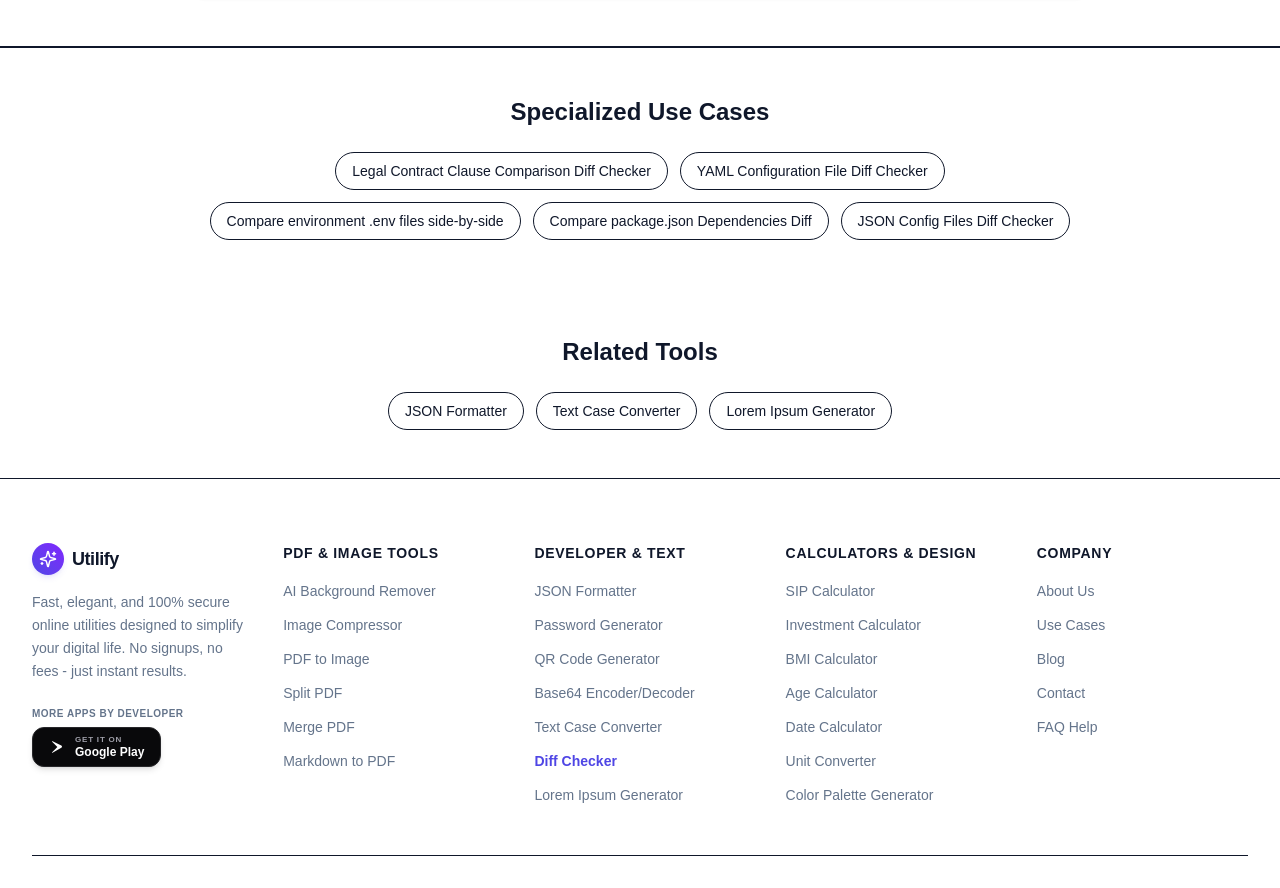
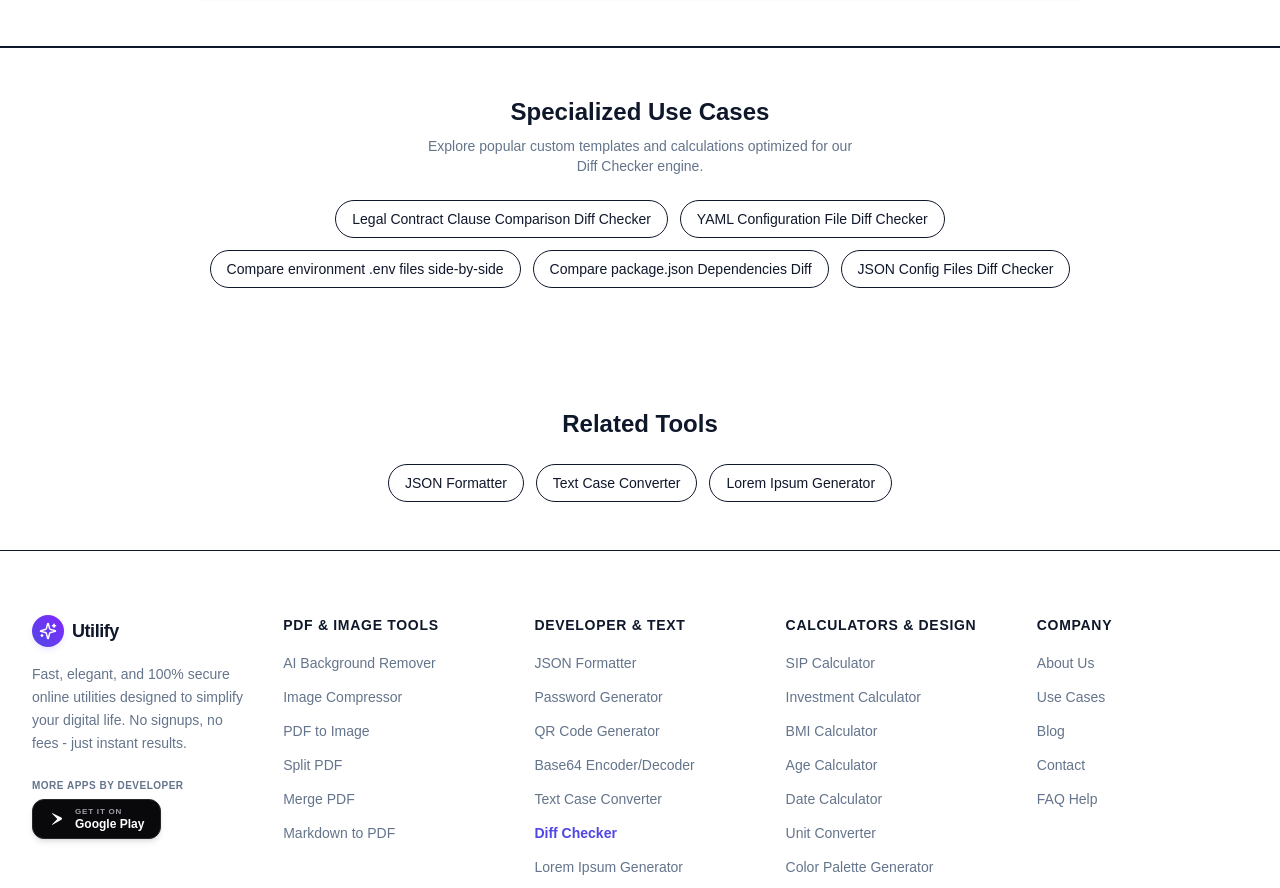
Before and after one commit to vaibhavdeshmukhdeveloper/the-utilify, a Next.js app: page /diff-checker in a window 1280 px wide. Shown: the part 2968-3856 px from the top of the page. Built offline with nearby package versions, Linux system fonts and the light colour scheme.

Commit message:
perf(pSEO): limit parent-tool use cases list to 6 and route search queries to index

```diff
--- a/src/app/use-cases/UseCasesListClient.tsx
+++ b/src/app/use-cases/UseCasesListClient.tsx
@@ -5,13 +5,23 @@
 import { Card, CardHeader, CardTitle, CardDescription } from "@/components/ui/card";
 import { Sparkles, ArrowRight, Search, X, Layers, FileText, PiggyBank, Activity, FileJson, Palette, Clock } from "lucide-react";
 import { useCases } from "@/lib/use-cases-data";
+import { useSearchParams } from "next/navigation";
 
 export default function UseCasesListClient() {
+  const searchParams = useSearchParams();
   const [activeCategory, setActiveCategory] = useState("All");
   const [query, setQuery] = useState("");
   const searchInputRef = useRef<HTMLInputElement>(null);
 
   const categories = ["All", "PDF", "Image", "Finance", "Health", "Developer", "Design", "Productivity"];
+
+  // Set query from URL search parameters on load
+  useEffect(() => {
+    const search = searchParams?.get("search");
+    if (search) {
+      setQuery(search);
+    }
+  }, [searchParams]);
 
   // Focus search input when pressing "/"
   useEffect(() => {
--- a/src/app/use-cases/page.tsx
+++ b/src/app/use-cases/page.tsx
@@ -2,6 +2,7 @@
 import { Footer } from "@/components/Footer";
 import { Sparkles } from "lucide-react";
 import { Metadata } from "next";
+import { Suspense } from "react";
 import UseCasesListClient from "./UseCasesListClient";
 
 export const metadata: Metadata = {
@@ -30,7 +31,9 @@
           </div>
 
           {/* Interactive Search & Filter Directory Grid */}
-          <UseCasesListClient />
+          <Suspense fallback={<div className="text-center py-12 text-muted-foreground">Loading directory...</div>}>
+            <UseCasesListClient />
+          </Suspense>
         </div>
       </main>
 
--- a/src/components/ToolLayout.tsx
+++ b/src/components/ToolLayout.tsx
@@ -9,6 +9,7 @@
 import { CrossPromo } from "./CrossPromo";
 import { useCases } from "@/lib/use-cases-data";
 import Link from "next/link";
+import { ArrowRight } from "lucide-react";
 
 interface ToolLayoutProps {
   children: React.ReactNode;
@@ -37,6 +38,8 @@
 
   // Find related use cases for this parent tool
   const toolUseCases = useCases.filter((uc) => uc.baseTool === toolSlug);
+  const visibleUseCases = toolUseCases.slice(0, 6);
+  const hasMoreUseCases = toolUseCases.length > 6;
 
   if (isUseCase) {
     return (
@@ -125,19 +128,30 @@
         {/* SEO Content: Specialized Use Cases */}
         {toolUseCases.length > 0 && (
           <section className="py-12 bg-muted/10 border-t flex flex-col items-center justify-center text-center">
-            <div className="container max-w-4xl flex flex-col items-center justify-center text-center mx-auto">
-              <h2 className="text-2xl font-bold mb-6 text-center text-foreground">Specialized Use Cases</h2>
-              <div className="flex flex-wrap justify-center gap-3">
-                {toolUseCases.map((uc, index) => (
+            <div className="container max-w-4xl flex flex-col items-center justify-center text-center mx-auto px-4">
+              <h2 className="text-2xl font-bold mb-2 text-center text-foreground">Specialized Use Cases</h2>
+              <p className="text-sm text-muted-foreground mb-6 max-w-md mx-auto">
+                Explore popular custom templates and calculations optimized for our {title} engine.
+              </p>
+              <div className="flex flex-wrap justify-center gap-3 mb-6">
+                {visibleUseCases.map((uc, index) => (
                   <Link
                     key={index}
                     href={`/use-case/${uc.slug}`}
-                    className="px-4 py-2 rounded-full border bg-card hover:bg-primary hover:text-primary-foreground transition-colors text-sm font-medium"
+                    className="px-4 py-2 rounded-full border bg-card hover:bg-primary hover:text-primary-foreground hover:scale-[1.03] transition-all duration-200 text-sm font-medium"
                   >
                     {uc.title}
                   </Link>
                 ))}
               </div>
+              {hasMoreUseCases && (
+                <Link
+                  href={`/use-cases?search=${encodeURIComponent(title)}`}
+                  className="inline-flex items-center gap-1.5 text-sm font-black text-primary hover:underline transition-all duration-200"
+                >
+                  View all {toolUseCases.length} {title} use cases <ArrowRight className="h-4 w-4" />
+                </Link>
+              )}
             </div>
           </section>
         )}
```
